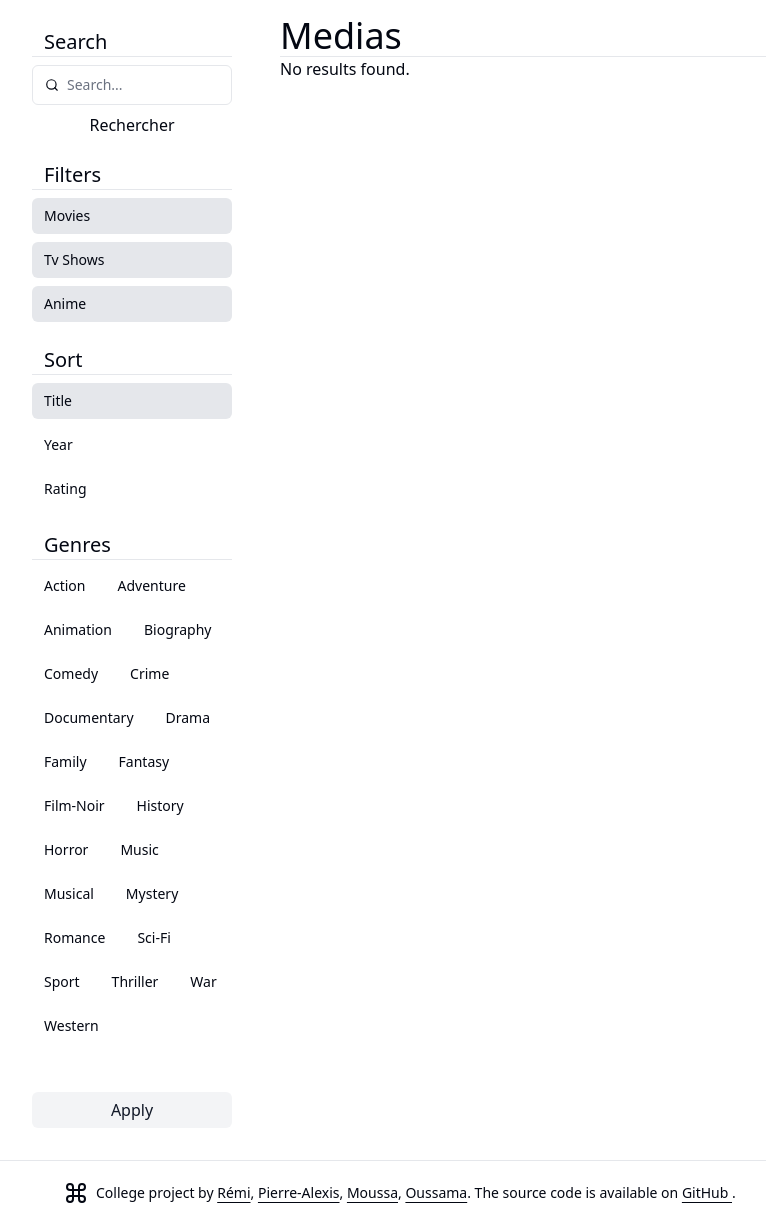
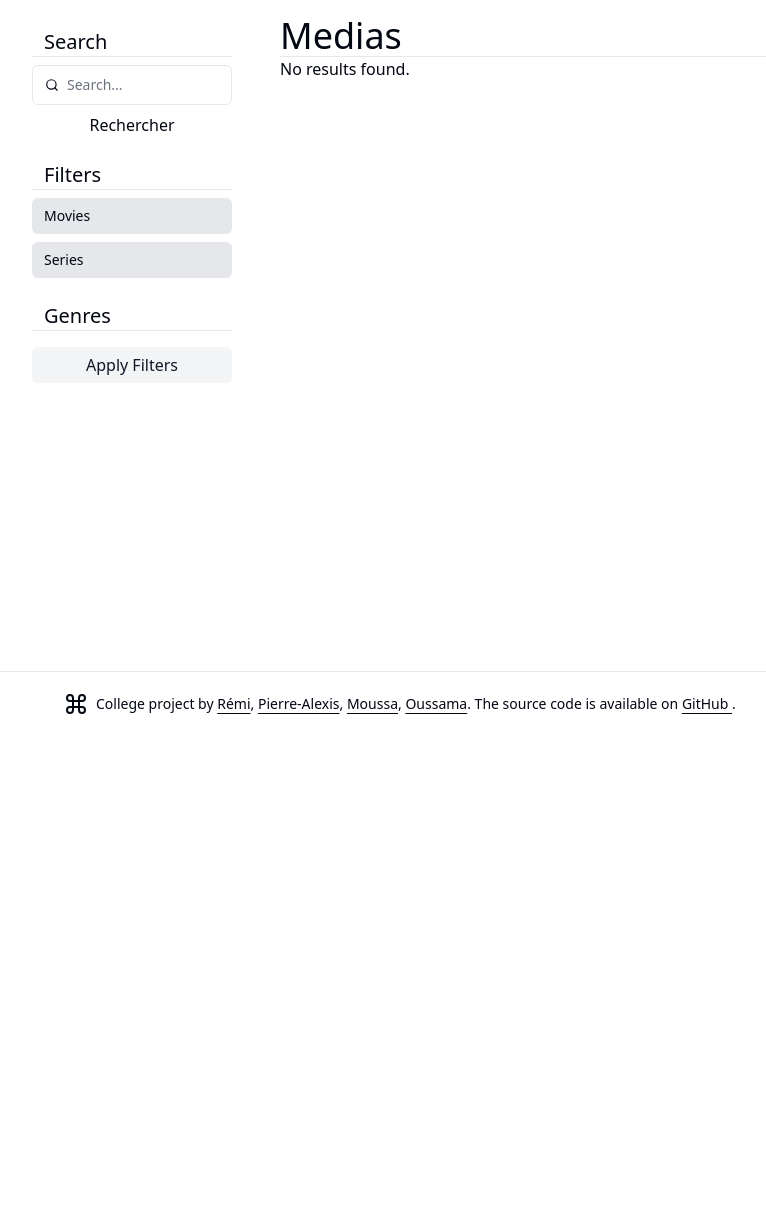
Before and after one commit to remib18/symfony-video, a Symfony app: template templates/app/index.html.twig in a window 1280 px wide. Shown: the part 65-1289 px from the top of the page, without its empty margins (0-766 px from the left). After the commit the page ends 779 px from the top, so only its background shows below. Run offline with Twig, Linux system fonts and the light colour scheme; the template is opened without the code that fills it, so the values that code supplies are empty; style sheets or scripts are compiled from the project's sources; some libraries are stand-ins or nearby versions.

Commit message:
Filter functions.

```diff
--- a/src/Entity/ImDBEntry.php
+++ b/src/Entity/ImDBEntry.php
@@ -111,4 +111,10 @@ class ImDBEntry
 
         return $this;
     }
+    public function getGenresNames(): array
+    {
+        return $this->category_id->map(function (Category $category) {
+            return $category->getName();
+        })->toArray();
+    }
 }
--- a/templates/app/index.html.twig
+++ b/templates/app/index.html.twig
@@ -4,38 +4,13 @@
 
 {% set movies = app.request.get('movies') %}
 {% set tvShows = app.request.get('tv-shows') %}
-{% set anime = app.request.get('anime') %}
 
-{# Todo: Remove this when the real genres are implemented #}
-{% set genres = [
-    'Action',
-    'Adventure',
-    'Animation',
-    'Biography',
-    'Comedy',
-    'Crime',
-    'Documentary',
-    'Drama',
-    'Family',
-    'Fantasy',
-    'Film-Noir',
-    'History',
-    'Horror',
-    'Music',
-    'Musical',
-    'Mystery',
-    'Romance',
-    'Sci-Fi',
-    'Sport',
-    'Thriller',
-    'War',
-    'Western',
-] %}
+
 
 {% block body %}
     <div class="container grid flex-1 gap-12 md:grid-cols-[200px_1fr] flex-grow">
         <aside class="hidden w-[200px] flex-col md:flex pt-[.75rem] flex-grow">
-            <form action = "{{ path('app_search') }}" method="get" class="flex flex-col items-stretch gap-2 flex-grow">
+            <form action="{{ path('app_search') }}" method="get" class="flex flex-col items-stretch gap-2 flex-grow">
                 <label for="search" class="font-heading font-medium text-lg md:text-xl border-b pl-3">Search</label>
                 <div class="flex items-center gap-2 w-full rounded-md border border-input h-10 px-3 py-2 ring-offset-background focus-within:outline-none focus-within:ring-2 focus-within:ring-ring focus-within:ring-offset-2">
                     {% include '_components/search_icon.html.twig' with {'classes': 'h-4 w-4 text-foreground'} %}
@@ -48,71 +23,45 @@
                             autocomplete="search"
                             class="placeholder:text-muted-foreground focus-visible:outline-none text-sm w-full bg-transparent">
                 </div>
-                    <button type="submit">Rechercher</button>
+                <button type="submit">Rechercher</button>
 
                 <h2 class="font-heading font-medium text-lg md:text-xl border-b pl-3 mt-4">Filters</h2>
                 <div>
-                    <input type="checkbox" name="movies" {{ movies == "on" or movies == null and not (tvShows or anime) ? 'checked' : '' }} id="movies" class="hidden peer" disabled>
+                    <input type="checkbox" name="movies" {{ movies == "on" or movies == null and not (tvShows) ? 'checked' : '' }} id="movies" class="hidden peer">
                     <label for="movies" class="group flex items-center rounded-md px-3 py-2 text-sm font-medium hover:bg-accent hover:text-accent-foreground transparent cursor-pointer peer-checked:bg-border">
                         <span>Movies</span>
                     </label>
                 </div>
                 <div>
-                    <input type="checkbox" name="tv-shows" {{ tvShows == "on" or tvShows == null and not (movies or anime) ? 'checked' : '' }} id="tv-show" class="hidden peer" disabled>
+                    <input type="checkbox" name="tv-shows" {{ tvShows == "on" or tvShows == null and not (movies) ? 'checked' : '' }} id="tv-show" class="hidden peer">
                     <label for="tv-show" class="group flex items-center rounded-md px-3 py-2 text-sm font-medium hover:bg-accent hover:text-accent-foreground transparent cursor-pointer peer-checked:bg-border">
-                        <span>Tv Shows</span>
-                    </label>
-                </div>
-                <div>
-                    <input type="checkbox" name="anime" {{ anime == "on" or anime == null and not (movies or tvShows) ? 'checked' : '' }} id="anime" class="hidden peer" disabled>
-                    <label for="anime" class="group flex items-center rounded-md px-3 py-2 text-sm font-medium hover:bg-accent hover:text-accent-foreground transparent cursor-pointer peer-checked:bg-border">
-                        <span>Anime</span>
+                        <span>Series</span>
                     </label>
                 </div>
 
-                <h2 class="font-heading font-medium text-lg md:text-xl border-b pl-3 mt-4">Sort</h2>
-                <div>
-                    <input type="radio" value="title" {{ app.request.get('sort') == "title" or app.request.get('sort') == null ? 'checked' : '' }} id="sort-title" name="sort" class="hidden peer" disabled>
-                    <label for="sort-title" class="group flex items-center rounded-md px-3 py-2 text-sm font-medium hover:bg-accent hover:text-accent-foreground transparent cursor-pointer peer-checked:bg-border">
-                        <span>Title</span>
-                    </label>
-                </div>
-                <div>
-                    <input type="radio" value="year" {{ app.request.get('sort') == "year" ? 'checked' : '' }} id="sort-year" name="sort" class="hidden peer" disabled>
-                    <label for="sort-year" class="group flex items-center rounded-md px-3 py-2 text-sm font-medium hover:bg-accent hover:text-accent-foreground transparent cursor-pointer peer-checked:bg-border">
-                        <span>Year</span>
-                    </label>
-                </div>
-                <div>
-                    <input type="radio" value="rating" {{ app.request.get('sort') == "rating" ? 'checked' : '' }} id="sort-rating" name="sort" class="hidden peer" disabled>
-                    <label for="sort-rating" class="group flex items-center rounded-md px-3 py-2 text-sm font-medium hover:bg-accent hover:text-accent-foreground transparent cursor-pointer peer-checked:bg-border">
-                        <span>Rating</span>
-                    </label>
-                </div>
-
-                <label for="genres" class="font-heading font-medium text-lg md:text-xl border-b pl-3 mt-4">Genres</label>
+                <h2 class="font-heading font-medium text-lg md:text-xl border-b pl-3 mt-4">Genres</h2>
                 <div class="flex flex-wrap gap-2">
                     {% for genre in genres %}
                         <div>
                             <input
-                                type="checkbox"
-                                name="genres[]"
-                                {{ genre in app.request.get('genres') ? 'checked' : '' }}
-                                value="{{ genre }}"
-                                id="genre-{{ genre }}"
-                                class="hidden peer" disabled>
-                            <label for="genre-{{ genre }}" class="group flex items-center rounded-md px-3 py-2 text-sm font-medium hover:bg-accent hover:text-accent-foreground transparent cursor-pointer peer-checked:bg-border">
-                                <span>{{ genre }}</span>
+                                    type="checkbox"
+                                    name="genres[]"
+                                    value="{{ attribute(genre, 'name') is defined ? genre.name : genre }}"
+                                    id="genre-{{ attribute(genre, 'id') is defined ? genre.id : loop.index }}"
+                                    class="hidden peer"
+                            >
+                            <label for="genre-{{ attribute(genre, 'id') is defined ? genre.id : loop.index }}"
+                                   class="group flex items-center rounded-md px-3 py-2 text-sm font-medium hover:bg-accent hover:text-accent-foreground transparent cursor-pointer peer-checked:bg-border">
+                                <span>{{ attribute(genre, 'name') is defined ? genre.name : genre }}</span>
                             </label>
                         </div>
                     {% endfor %}
                 </div>
 
-                <div class="flex-grow min-h-8"></div>
                 <button
-                    class="inline-flex items-center justify-center mb-4 bg-secondary text-secondary-foreground hover:bg-secondary/80 h-9 rounded-md px-4"
-                    type="submit">
-                    Apply
+                        class="inline-flex items-center justify-center mb-4 bg-secondary text-secondary-foreground hover:bg-secondary/80 h-9 rounded-md px-4"
+                        type="submit">
+                    Apply Filters
                 </button>
             </form>
         </aside>
@@ -126,8 +75,8 @@
                         <p>Type: {{ entry.isIsSerie ? 'Series' : 'Movie' }}</p>
                         <p>IMDb ID: {{ entry.getImDBId }}</p>
                         <p>Categories:
-                            {% for category in entry.getCategoryId() %}
-                                {{ category.getName() }}{% if not loop.last %}, {% endif %}
+                            {% for category in entry.getCategoryId %}
+                                {{ category.getName }}{% if not loop.last %}, {% endif %}
                             {% endfor %}
                         </p>
                         {% if entry.isIsSerie %}
@@ -140,4 +89,6 @@
             {% endif %}
         </main>
     </div>
+
+
 {% endblock %}
```
Also changed, not shown: src/Controller/AppController.php (+35 -15 lines), src/Repository/ImDBEntryRepository.php (+3 -23 lines).
